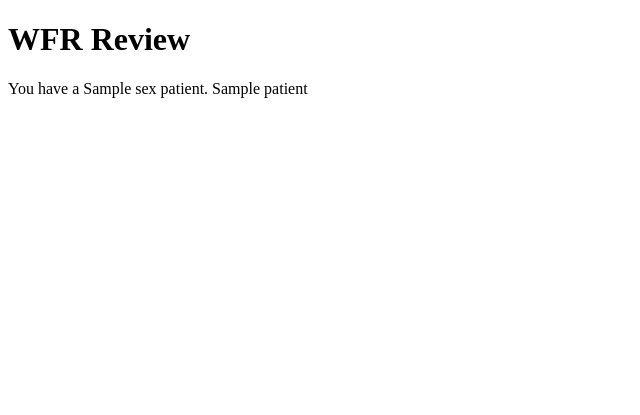
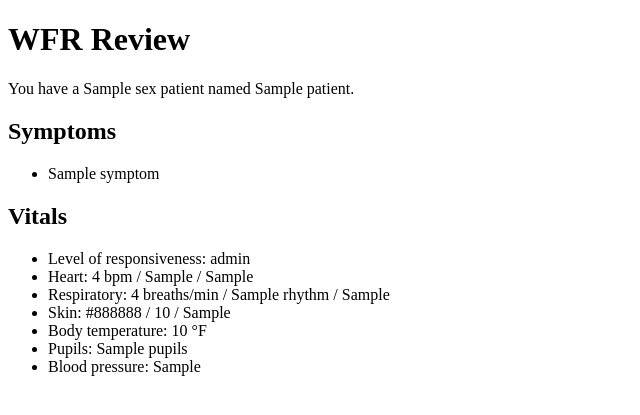
Before and after one commit to colonoh/reviewcat, a FastAPI app: template templates/index.html in a window 1280 px wide. Shown: the top 415 px of the page, without its empty margins (0-640 px from the left). Run offline with FastAPI, Linux system fonts and the light colour scheme; the template is opened without the code that fills it: most values are stand-ins (such as "Sample title", 1, 10 or a date in 2020).

Commit message:
Don't show symptoms that change vitals

```diff
--- a/templates/index.html
+++ b/templates/index.html
@@ -5,7 +5,27 @@
     </head>
     <body>
         <h1>WFR Review</h1>
-        <p>You have a {{ patient.sex }} patient.
-        {{ patient }}
+        <p>You have a {{ patient.sex }} patient named {{ patient.name }}.</p>
+        <div>
+            <h2>Symptoms</h2>
+            <ul>
+                {% for symptom in patient.selected_symptoms if not symptom.vitals %}
+                <li>{{ symptom.name }}</li>
+                {% endfor %}
+            </ul>
+        </div>
+        <div>
+            <h2>Vitals</h2>
+            <ul>
+                <li>Level of responsiveness: {{ patient.level_of_responsiveness }}</li>
+                <li>Heart: {{ patient.heart_rate }} bpm / {{ patient.heart_strength }} / {{ patient.heart_rhythm }}</li>
+                <li>Respiratory: {{ patient.respiratory_rate }} breaths/min / {{ patient.respiratory_rhythm }} rhythm / {{ patient.respiratory_effort }}</li>
+                <li>Skin: {{ patient.skin_color }} / {{ patient.skin_temperature }} / {{ patient.skin_moisture }}</li>
+                <li>Body temperature: {{ patient.body_temperature }} &#176;F</li>
+                <li>Pupils: {{ patient.pupils }}</li>
+                <li>Blood pressure: {{ patient.blood_pressure }}</li>
+            </ul>
+        </div>
+        <!-- {{ patient }} -->
     </body>
 </html>
```
